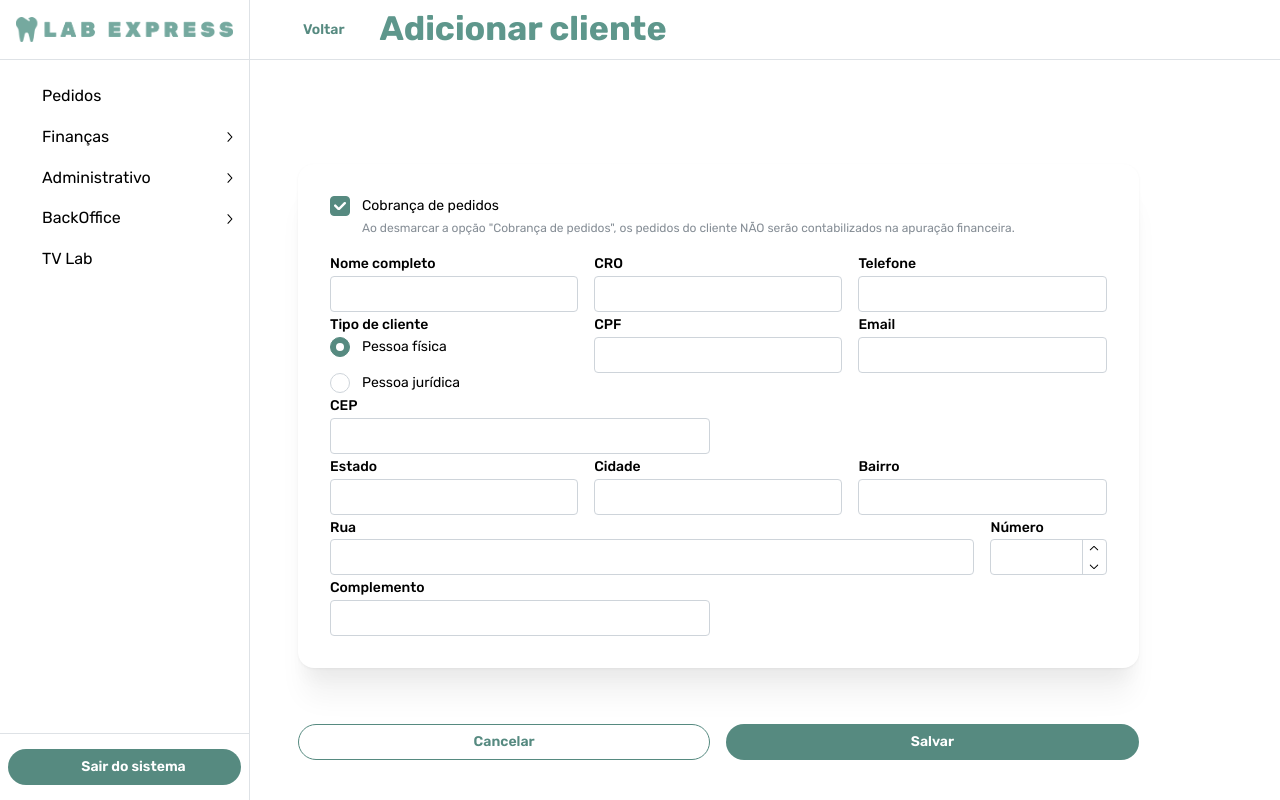
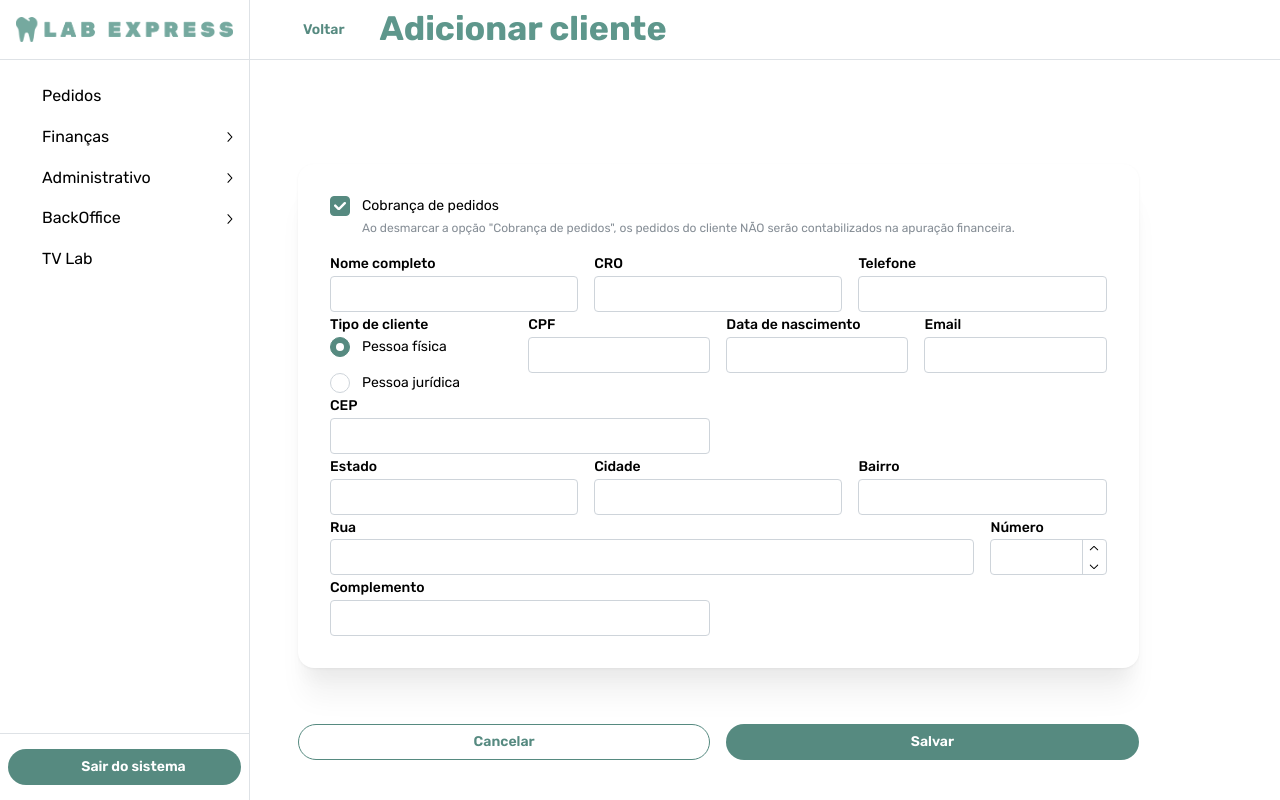
Before and after one commit to Fellipe-Passos/web-app, a React (Vite) app: page /add-client in a window 1280 px wide. Built offline with nearby package versions, Linux system fonts and the light colour scheme; some icons are missing.

Commit message:
chore: birth date and minimum quantity

```diff
--- a/src/pages/private/Clients/AddClient/index.tsx
+++ b/src/pages/private/Clients/AddClient/index.tsx
@@ -26,6 +26,7 @@ import {
   updateClient,
 } from "./index.service";
 import { clientSchema, clientSchemaInitialValues } from "./schema";
+import { DateInput } from "@mantine/dates";
 
 export default function AddClient() {
   const navigate = useNavigate();
@@ -64,6 +65,9 @@ export default function AddClient() {
               : "PJ"
             : "PF",
           orderCollection: Boolean(data?.orderCollection),
+          dateOfBirth: data?.dateOfBirth
+            ? (new Date(data?.dateOfBirth) as any)
+            : undefined,
         });
       }
     },
@@ -79,6 +83,9 @@ export default function AddClient() {
         name: form.values.name,
         orderCollection: Boolean(form.values.orderCollection),
         phone: `55${removeCPFMask(form.values.phone)}`,
+        dateOfBirth: form.values.dateOfBirth
+          ? new Date(form.values.dateOfBirth)?.toISOString()
+          : null,
         cro: form.values.cro,
         city: form.values.city,
         district: form.values.district,
@@ -145,6 +152,9 @@ export default function AddClient() {
         name: form.values.name,
         orderCollection: Boolean(form.values.orderCollection),
         phone: `55${removeCPFMask(form.values.phone)}`,
+        dateOfBirth: form.values.dateOfBirth
+          ? new Date(form.values.dateOfBirth)?.toISOString()
+          : null,
         cro: form.values.cro,
         city: form.values.city,
         district: form.values.district,
@@ -281,7 +291,7 @@ export default function AddClient() {
                 {...form.getInputProps("phone")}
               />
             </SimpleGrid>
-            <SimpleGrid cols={3}>
+            <SimpleGrid cols={4}>
               <Radio.Group
                 label="Tipo de cliente"
                 {...form.getInputProps("clientType")}
@@ -301,6 +311,13 @@ export default function AddClient() {
                 label={form.values?.clientType === "PF" ? "CPF" : "CNPJ"}
                 mask={"_"}
                 {...form.getInputProps("CPF")}
+              />
+              <DateInput
+                label="Data de nascimento"
+                valueFormat="DD/MM/YYYY"
+                locale="pt-BR"
+                clearable
+                {...form.getInputProps("dateOfBirth")}
               />
               <TextInput
                 type="email"
--- a/src/pages/private/Clients/AddClient/schema/index.ts
+++ b/src/pages/private/Clients/AddClient/schema/index.ts
@@ -10,6 +10,8 @@ export const clientSchema = Yup.object().shape({
         .required('O campo é obrigatório.'),
 
     phone: Yup.string()
+        .required('O campo é obrigatório.'),
+    dateOfBirth: Yup.date()
         .required('O campo é obrigatório.'),
 
     city: Yup.string()
@@ -59,5 +61,6 @@ export const clientSchemaInitialValues = {
     clientType: 'PF',
     CPF: '',
     email: '',
-    orderCollection: true
+    orderCollection: true,
+    dateOfBirth: undefined
 };
--- a/src/pages/private/Clients/Dashboard/index.service.ts
+++ b/src/pages/private/Clients/Dashboard/index.service.ts
@@ -8,6 +8,7 @@ interface Client {
     CPF: string
     orderCollection: boolean
     password?: string
+    dateOfBirth?: Date | string | null
 }
 
 export async function listClients(search?: string): Promise<Client[] | null | undefined> {
--- a/src/pages/private/Clients/Dashboard/index.tsx
+++ b/src/pages/private/Clients/Dashboard/index.tsx
@@ -69,6 +69,7 @@ export default function ClientsDashboard() {
             <Table.Tr>
               <Table.Th>Id Cliente</Table.Th>
               <Table.Th>Nome</Table.Th>
+              <Table.Th>Data nascimento</Table.Th>
               <Table.Th>Telefone</Table.Th>
               <Table.Th>CPF/CNPJ</Table.Th>
               <Table.Th>Senha plataforma</Table.Th>
@@ -93,6 +94,11 @@ export default function ClientsDashboard() {
                 <Table.Tr key={index}>
                   <Table.Td>{user?.id ?? "-"}</Table.Td>
                   <Table.Td>{user?.name ?? "-"}</Table.Td>
+                  <Table.Td>
+                    {user?.dateOfBirth
+                      ? new Date(user?.dateOfBirth)?.toLocaleDateString("pt-br")
+                      : "-"}
+                  </Table.Td>
                   <Table.Td>
                     {humanizeCellphone(user?.phone?.replace("5582", "829"))}
                   </Table.Td>
--- a/src/pages/private/Expenses/Expenses/Dashboard/index.tsx
+++ b/src/pages/private/Expenses/Expenses/Dashboard/index.tsx
@@ -46,6 +46,8 @@ export default function Expenses() {
     mutate: expensesMutate,
     isLoading: expensesIsLoading,
   } = useMutation(ListExpenses);
+
+  console.log(expenses);
 
   const { mutate, isLoading } = useMutation(PayExpense);
 
--- a/src/pages/private/Orders/Dashboard/index.tsx
+++ b/src/pages/private/Orders/Dashboard/index.tsx
@@ -319,7 +319,9 @@ export default function OrdersDashboard(): JSX.Element {
           </Table.Td>
           <Table.Td>{order?.client?.name ?? "-"}</Table.Td>
           <Table.Td>{order?.patientName ?? "-"}</Table.Td>
-          <Table.Td>{formatCurrency(order?.price ?? 0)}</Table.Td>
+          {[UserRoles.Ceo, UserRoles.Root]?.includes(userRole as UserRoles) && (
+            <Table.Td>{formatCurrency(order?.price ?? 0)}</Table.Td>
+          )}
           <Table.Td>
             <Badge color={badge?.color}>{badge?.text}</Badge>
           </Table.Td>
@@ -493,7 +495,7 @@ export default function OrdersDashboard(): JSX.Element {
           <Table.ScrollContainer minWidth={"100%"}>
             <Table striped highlightOnHover withTableBorder withColumnBorders>
               <Table.Thead>
-                {header.map((h) => (
+                {header(userRole as UserRoles)?.map((h) => (
                   <Table.Th key={h}>{h}</Table.Th>
                 ))}
               </Table.Thead>
--- a/src/pages/private/Orders/Dashboard/utils/table.ts
+++ b/src/pages/private/Orders/Dashboard/utils/table.ts
@@ -1,7 +1,9 @@
 import { UserRoles } from "../../../../../types/user";
 import { translateRole } from "../../../../../utils";
 
-export const header = [
+export const header = (userRole: UserRoles): string[] => {
+    if ([UserRoles.Ceo, UserRoles.Root]?.includes(userRole)) {
+        return [
             "Id",
             "Data",
             "Atraso",
@@ -10,7 +12,19 @@ export const header = [
             "Valor",
             "Status",
             "Ações",
-];
+        ]
+    }
+
+    return [
+        "Id",
+        "Data",
+        "Atraso",
+        "Cliente",
+        "Paciente",
+        "Status",
+        "Ações",
+    ]
+};
 
 
 interface GetStatusProps {
--- a/src/pages/private/Products/AddProduct/index.tsx
+++ b/src/pages/private/Products/AddProduct/index.tsx
@@ -66,6 +66,7 @@ export default function AddProduct() {
           qtd: data?.qtd ?? "0",
           table: data?.table,
           categoryId: data?.categoryId?.toString(),
+          minimumQuantity: data?.minimumQuantity ?? "0",
         });
       }
     },
@@ -96,6 +97,7 @@ export default function AddProduct() {
         price: removeCurrencyMask(form.values.price)?.toString(),
         brand: form.values.brand,
         qtd: Number(form.values.qtd),
+        minimumQuantity: Number(form.values.minimumQuantity ?? 0),
         table: form.values.table,
         categoryId: Number(form.values.categoryId),
       };
@@ -159,6 +161,7 @@ export default function AddProduct() {
         price: removeCurrencyMask(form.values.price)?.toString(),
         brand: form.values.brand,
         productId: productId as string,
+        minimumQuantity: Number(form.values.minimumQuantity ?? 0),
         qtd: Number(form.values.qtd),
         table: form.values.table,
         categoryId: Number(form.values.categoryId),
@@ -282,6 +285,10 @@ export default function AddProduct() {
               {...form.getInputProps("price")}
             />
             <TextInput
+              label="Quantidade mínima"
+              {...form.getInputProps("minimumQuantity")}
+            />
+            <TextInput
               label="Quantidade em estoque"
               {...form.getInputProps("qtd")}
             />
--- a/src/pages/private/Products/AddProduct/schema/index.ts
+++ b/src/pages/private/Products/AddProduct/schema/index.ts
@@ -12,6 +12,8 @@ export const productSchema = Yup.object().shape({
     brand: Yup.string()
         .required('O campo é obrigatório.'),
     qtd: Yup.string()
+        .required('O campo é obrigatório.'),
+    minimumQuantity: Yup.string()
         .required('O campo é obrigatório.'),
     table: Yup.string()
         .required('O campo é obrigatório.'),
@@ -29,5 +31,6 @@ export const productSchemaInitialValues = {
     qtd: '',
     table: '',
     clientId: undefined,
-    categoryId: undefined
+    categoryId: undefined,
+    minimumQuantity: ''
 }
```
Also changed, not shown: src/pages/private/Products/Dashboard/index.tsx (+36 -3 lines). Lines whose indentation alone changed are shown as unchanged.
